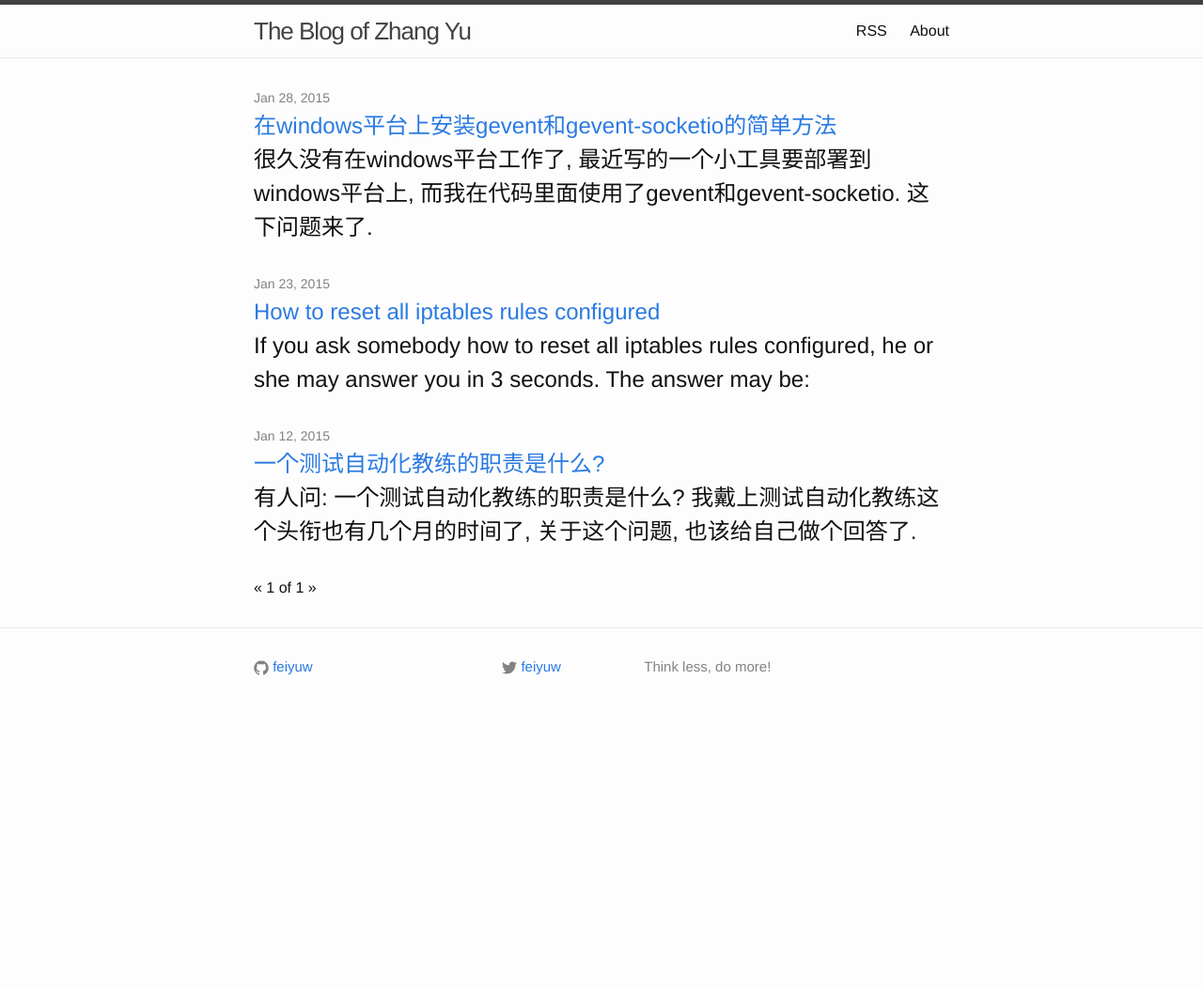
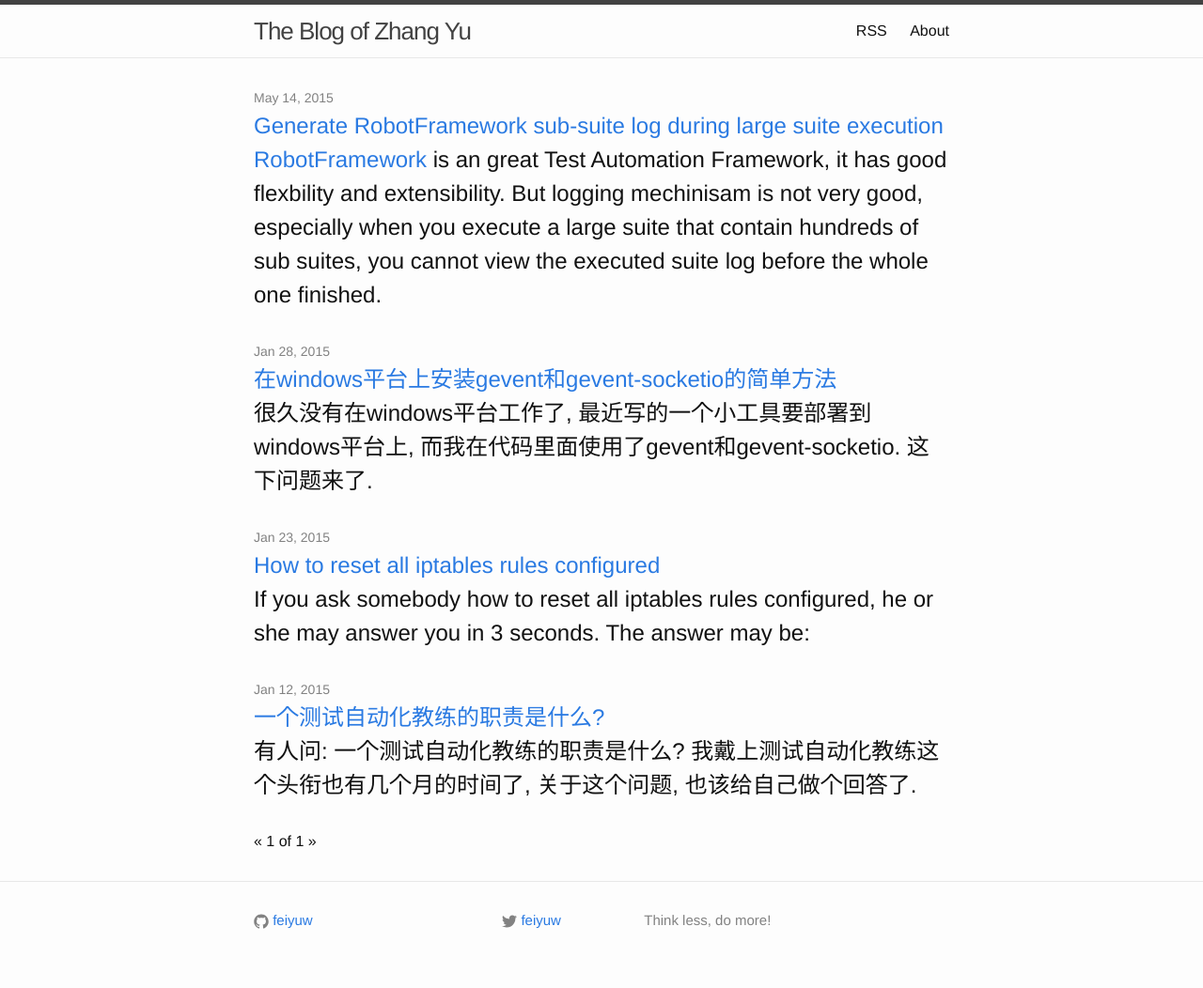
Before and after one commit to feiyuw/feiyuw.github.io, a Jekyll site: the page built from index.html, in a window 1280 px wide. Shown: the whole page at 94% size. Built offline with Jekyll 4.4.1, drawn with Linux system fonts in a browser that asks for light colours; the list of posts is cut into pages by our own code; before the commit the page ends 900 px from its top, so only the background shows below that; some of the changed lines change nothing that is shown.

Commit message:
add new blog

````diff
--- a/_config.yml
+++ b/_config.yml
@@ -12,3 +12,6 @@ paginate: 10
 # Build settings
 markdown: kramdown
 permalink: pretty
+
+gems:
+  - jekyll-sitemap
--- /dev/null
+++ b/_posts/2015-05-14-generate-robotframework-subsuite-log-during-large-suite-execution.md
@@ -0,0 +1,421 @@
+---
+layout: post
+title:  "Generate RobotFramework sub-suite log during large suite execution"
+date:   2015-05-14 15:02:00
+categories: TA
+---
+[RobotFramework](http://robotframework.org) is an great Test Automation Framework, it has good flexbility and extensibility. But logging mechinisam is not very good, especially when you execute a large suite that contain hundreds of sub suites, you cannot view the executed suite log before the whole one finished.
+
+But the good news is RobotFramework is open source, and it has good listener support, it may be possible to get it yourself.
+Yesterday, Ju Fei said he wish to do it to me, although I thought about it at least months ago, I didn't write even one byte of code of it.
+It's his push to let me start this work and write this blog, he also send the first version of code to me. Thanks him very much!
+
+As we know, during the execution of RobotFramework suite, it will write the log into `output.xml`, when the execution finished, it will generate `log.html` and `report.html` based on that `output.xml`. The easiest way may be generating a suite specified `output.xml` before it is started, and generate `log.html` after it finished.
+
+Let's find out the solution of `output.xml` logging in RobotFramework firstly.
+
+In the module `robot.output.xmllogger`, we find the class `XmlLogger`. The code is as below:
+
+```python
+class XmlLogger(ResultVisitor):
+
+    def __init__(self, path, log_level='TRACE', generator='Robot'):
+        self._log_message_is_logged = IsLogged(log_level)
+        self._error_message_is_logged = IsLogged('WARN')
+        self._writer = self._get_writer(path, generator)
+        self._errors = []
+
+    def _get_writer(self, path, generator):
+        if not path:
+            return NullMarkupWriter()
+        try:
+            writer = XmlWriter(path, encoding='UTF-8')
+        except EnvironmentError as err:
+            raise DataError("Opening output file '%s' failed: %s" %
+                            (path, err.strerror))
+        writer.start('robot', {'generator': get_full_version(generator),
+                               'generated': get_timestamp()})
+        return writer
+
+    def close(self):
+        self.start_errors()
+        for msg in self._errors:
+            self._write_message(msg)
+        self.end_errors()
+        self._writer.end('robot')
+        self._writer.close()
+
+    def set_log_level(self, level):
+        return self._log_message_is_logged.set_level(level)
+
+    def message(self, msg):
+        if self._error_message_is_logged(msg.level):
+            self._errors.append(msg)
+
+    def log_message(self, msg):
+        if self._log_message_is_logged(msg.level):
+            self._write_message(msg)
+
+    def _write_message(self, msg):
+        attrs = {'timestamp': msg.timestamp or 'N/A', 'level': msg.level}
+        if msg.html:
+            attrs['html'] = 'yes'
+        self._writer.element('msg', msg.message, attrs)
+
+    def start_keyword(self, kw):
+        attrs = {'name': kw.name, 'type': kw.type}
+        if kw.timeout:
+            attrs['timeout'] = unicode(kw.timeout)
+        self._writer.start('kw', attrs)
+        self._writer.element('doc', kw.doc)
+        self._write_list('arguments', 'arg', (unic(a) for a in kw.args))
+
+    def end_keyword(self, kw):
+        self._write_status(kw)
+        self._writer.end('kw')
+
+    def start_test(self, test):
+        attrs = {'id': test.id, 'name': test.name}
+        if test.timeout:
+            attrs['timeout'] = unicode(test.timeout)
+        self._writer.start('test', attrs)
+
+    def end_test(self, test):
+        self._writer.element('doc', test.doc)
+        self._write_list('tags', 'tag', test.tags)
+        self._write_status(test, {'critical': 'yes' if test.critical else 'no'})
+        self._writer.end('test')
+
+    def start_suite(self, suite):
+        attrs = {'id': suite.id, 'name': suite.name}
+        if suite.source:
+            attrs['source'] = suite.source
+        self._writer.start('suite', attrs)
+
+    def end_suite(self, suite):
+        self._writer.element('doc', suite.doc)
+        self._writer.start('metadata')
+        for name, value in suite.metadata.items():
+            self._writer.element('item', value, {'name': name})
+        self._writer.end('metadata')
+        self._write_status(suite)
+        self._writer.end('suite')
+
+    def start_statistics(self, stats):
+        self._writer.start('statistics')
+
+    def end_statistics(self, stats):
+        self._writer.end('statistics')
+
+    def start_total_statistics(self, total_stats):
+        self._writer.start('total')
+
+    def end_total_statistics(self, total_stats):
+        self._writer.end('total')
+
+    def start_tag_statistics(self, tag_stats):
+        self._writer.start('tag')
+
+    def end_tag_statistics(self, tag_stats):
+        self._writer.end('tag')
+
+    def start_suite_statistics(self, tag_stats):
+        self._writer.start('suite')
+
+    def end_suite_statistics(self, tag_stats):
+        self._writer.end('suite')
+
+    def visit_stat(self, stat):
+        self._writer.element('stat', stat.name,
+                             stat.get_attributes(values_as_strings=True))
+
+    def start_errors(self, errors=None):
+        self._writer.start('errors')
+
+    def end_errors(self, errors=None):
+        self._writer.end('errors')
+
+    def _write_list(self, container_tag, item_tag, items):
+        self._writer.start(container_tag)
+        for item in items:
+            self._writer.element(item_tag, item)
+        self._writer.end(container_tag)
+
+    def _write_status(self, item, extra_attrs=None):
+        attrs = {'status': item.status, 'starttime': item.starttime or 'N/A',
+                 'endtime': item.endtime or 'N/A'}
+        if not (item.starttime and item.endtime):
+            attrs['elapsedtime'] = str(item.elapsedtime)
+        if extra_attrs:
+            attrs.update(extra_attrs)
+        self._writer.element('status', item.message, attrs)
+```
+What do you find from the code? If you are puzzled, let's read the document of listener interfaces.
+
+| *Method*      |   *Arguments*    |   *Attributes / Explanation*                     |
+| ------------- | -----------------| -------------------------------------------------|
+| start_suite   | name, attributes | Keys in the attribute dictionary:                |
+|               |                  |                                                  |
+|               |                  | * id: suite id. 's1' for top level suite, 's1-s1'|
+|               |                  |   for its first child suite, 's1-s2' for second  |
+|               |                  |   child, and so on. (new in 2.8.5)               |
+|               |                  | * longname: suite name including parent suites   |
+|               |                  | * doc: test suite documentation                  |
+|               |                  | * metadata: dictionary/map containing `free test |
+|               |                  |   suite metadata`_                               |
+|               |                  | * source: absolute path of the file/directory    |
+|               |                  |   test suite was created from (new in 2.7)       |
+|               |                  | * suites: names of suites directly in this suite |
+|               |                  |   as a list of strings                           |
+|               |                  | * tests: names of tests directly in this suite   |
+|               |                  |   as a list of strings                           |
+|               |                  | * totaltests: total number of tests in this suite|
+|               |                  |   and all its sub-suites as an integer           |
+|               |                  | * starttime: execution start time                |
++---------------+------------------+--------------------------------------------------+
+| end_suite     | name, attributes | Keys in the attribute dictionary:                |
+|               |                  |                                                  |
+|               |                  | * id: suite id. 's1' for top level suite, 's1-s1'|
+|               |                  |   for its first child suite, 's1-s2' for second  |
+|               |                  |   child, and so on. (new in 2.8.5)               |
+|               |                  | * longname: test suite name including parents    |
+|               |                  | * doc: test suite documentation                  |
+|               |                  | * metadata: dictionary/map containing `free test |
+|               |                  |   suite metadata`_                               |
+|               |                  | * source: absolute path of the file/directory    |
+|               |                  |   test suite was created from (new in 2.7)       |
+|               |                  | * starttime: execution start time                |
+|               |                  | * endtime: execution end time                    |
+|               |                  | * elapsedtime: execution time in milliseconds    |
+|               |                  |   as an integer                                  |
+|               |                  | * status: either `PASS` or `FAIL`                |
+|               |                  | * statistics: suite statistics (number of passed |
+|               |                  |   and failed tests in the suite) as a string     |
+|               |                  | * message: error message if the suite setup or   |
+|               |                  |   teardown has failed, empty otherwise           |
++---------------+------------------+--------------------------------------------------+
+| start_test    | name, attributes | Keys in the attribute dictionary:                |
+|               |                  |                                                  |
+|               |                  | * id: test id in format like 's1-s2-t2', where   |
+|               |                  |   beginning is parent suite id and last part     |
+|               |                  |   shows test index in that suite (new in 2.8.5)  |
+|               |                  | * longname: test name including parent suites    |
+|               |                  | * doc: test case documentation                   |
+|               |                  | * tags: test case tags as a list of strings      |
+|               |                  | * critical: `yes` or `no` depending              |
+|               |                  |   is test considered critical or not             |
+|               |                  | * template: contains the name of the template    |
+|               |                  |   used for the test. If the test is not templated|
+|               |                  |   it will be an empty string                     |
+|               |                  | * starttime: execution start time                |
++---------------+------------------+--------------------------------------------------+
+| end_test      | name, attributes | Keys in the attribute dictionary:                |
+|               |                  |                                                  |
+|               |                  | * id: test id in format like 's1-s2-t2', where   |
+|               |                  |   beginning is parent suite id and last part     |
+|               |                  |   shows test index in that suite (new in 2.8.5)  |
+|               |                  | * longname: test name including parent suites    |
+|               |                  | * doc: test case documentation                   |
+|               |                  | * tags: test case tags as a list of strings      |
+|               |                  | * critical: `yes` or `no` depending              |
+|               |                  |   is test considered critical or not             |
+|               |                  | * template: contains the name of the template    |
+|               |                  |   used for the test. If the test is not templated|
+|               |                  |   it will be an empty string                     |
+|               |                  | * starttime: execution start time                |
+|               |                  | * endtime: execution end time                    |
+|               |                  | * elapsedtime: execution time in milliseconds    |
+|               |                  |   as an integer                                  |
+|               |                  | * status: either `PASS` or `FAIL`                |
+|               |                  | * message: status message, normally an error     |
+|               |                  |   message or an empty string                     |
++---------------+------------------+--------------------------------------------------+
+| start_keyword | name, attributes | Keys in the attribute dictionary:                |
+|               |                  |                                                  |
+|               |                  | * type: string `Keyword` for normal              |
+|               |                  |   keywords and `Test Setup`, `Test               |
+|               |                  |   Teardown`, `Suite Setup` or `Suite             |
+|               |                  |   Teardown` for keywords used in suite/test      |
+|               |                  |   setup/teardown                                 |
+|               |                  | * doc: keyword documentation                     |
+|               |                  | * args: keyword's arguments as a list of strings |
+|               |                  | * starttime: execution start time                |
++---------------+------------------+--------------------------------------------------+
+| end_keyword   | name, attributes | Keys in the attribute dictionary:                |
+|               |                  |                                                  |
+|               |                  | * type: same as with `start_keyword`             |
+|               |                  | * doc: keyword documentation                     |
+|               |                  | * args: keyword's arguments as a list of strings |
+|               |                  | * starttime: execution start time                |
+|               |                  | * endtime: execution end time                    |
+|               |                  | * elapsedtime: execution time in milliseconds    |
+|               |                  |   as an integer                                  |
+|               |                  | * status: either `PASS` or `FAIL`                |
++---------------+------------------+--------------------------------------------------+
+| log_message   | message          | Called when an executed keyword writes a log     |
+|               |                  | message. `message` is a dictionary with          |
+|               |                  | the following keys:                              |
+|               |                  |                                                  |
+|               |                  | * message: the content of the message            |
+|               |                  | * level: `log level`_ used in logging the message|
+|               |                  | * timestamp: message creation time, format is    |
+|               |                  |   `YYYY-MM-DD hh:mm:ss.mil`                      |
+|               |                  | * html: string `yes` or `no` denoting            |
+|               |                  |   whether the message should be interpreted as   |
+|               |                  |   HTML or not                                    |
++---------------+------------------+--------------------------------------------------+
+| message       | message          | Called when the framework itself writes a syslog_|
+|               |                  | message. `message` is a dictionary with          |
+|               |                  | same keys as with `log_message` method.          |
++---------------+------------------+--------------------------------------------------+
+| output_file   | path             | Called when writing to an output file is         |
+|               |                  | finished. The path is an absolute path to the    |
+|               |                  | file.                                            |
++---------------+------------------+--------------------------------------------------+
+| log_file      | path             | Called when writing to a log file is             |
+|               |                  | finished. The path is an absolute path to the    |
+|               |                  | file.                                            |
++---------------+------------------+--------------------------------------------------+
+| report_file   | path             | Called when writing to a report file is          |
+|               |                  | finished. The path is an absolute path to the    |
+|               |                  | file.                                            |
++---------------+------------------+--------------------------------------------------+
+| debug_file    | path             | Called when writing to a debug file is           |
+|               |                  | finished. The path is an absolute path to the    |
+|               |                  | file.                                            |
++---------------+------------------+--------------------------------------------------+
+| close         |                  | Called after all test suites, and test cases in  |
+|               |                  | them, have been executed.                        |
++---------------+------------------+--------------------------------------------------+
+
+Have you noticed they have the same function names, like `start_suite`, `end_suite`, `start_test` and `end_test`? That's interesting, what's the reason?
+
+As we know, from RobotFramework 2.8, the execution and logging are all inherited from `robot.model.visitor.SuiteVisitor`. And let's check `XmlLogger`.
+
+* robot.output.xmllogger.XmlLogger
+    - robot.result.visitor.ResultVisitor
+        - robot.model.visitor.SuiteVisitor
+
+After finding out this, I think it should be possible to implement a listener to generate log file for each sub suite. In the `start_suite`, a `XmlLogger` instance will be created, and it will be used in other interfaces like `start_test`, `start_keyword`, and in the `end_suite`, the xml file should be done and closed. So based on this, I wrote the first version.
+
+```python
+from robot.output import XmlLogger
+
+class SuiteLogger:
+    ROBOT_LISTENER_API_VERSION = 2
+
+    def start_suite(self, name, attributes):
+        self._logger = XmlLogger(name + '.output.xml')
+
+    def end_suite(self, name, attributes):
+        self._logger.end_suite(_DictObj(attributes))
+        self._logger.close()
+
+    def start_test(self, name, attributes):
+        self._logger.start_test(_DictObj(attributes))
+
+    def end_test(self, name, attributes):
+        self._logger.end_test(_DictObj(attributes))
+
+    def start_keyword(self, name, attributes):
+        self._logger.start_keyword(_DictObj(attributes))
+
+    def end_keyword(self, name, attributes):
+        self._logger.end_keyword(_DictObj(attributes))
+
+    def log_message(self, message):
+        self._logger.log_message(_DictObj(message))
+
+    def message(self, message):
+        self._logger.message(_DictObj(message))
+
+    def set_log_level(self, level):
+        self._logger.set_log_level(level)
+
+
+class _DictObj(object):
+    def __init__(self, attributes):
+        self._attrs = attributes
+
+    def __getattr__(self, attr):
+        if attr in self._attrs:
+            return self._attrs.[attr]
+        raise AttributeError
+```
+Test it, unfortunately it failed. I got many error messages like below:
+```
+[ ERROR ] Calling listener method 'start_test' of listener 'listener.SuiteLogger' failed: AttributeError
+```
+
+Checking the code, I found `XmlLogger` always need a object has `name` field, but the listener interface does not contain it.
+Add `attributes['name'] = name` before calling `self._logger`, most errors dispeared, but still AttirbuteError with `message` and `timeout`.
+This time, update `_DictObj`, instead of raising AttributeError, return None.
+Test again, most errors were removed, and `output.xml` was generated. But there was no any log message in it, only the structure. As executing `message` and `log_message`, the `self._logger` is always `None`.
+
+Thanks to RobotFramework, it provides a global context for us. It is `robot.running.EXECUTION_CONTEXTS`. So I wrote the first workable version.
+
+```python
+from robot.output import XmlLogger
+from robot.running import EXECUTION_CONTEXTS
+
+class SuiteLogger:
+    ROBOT_LISTENER_API_VERSION = 2
+
+    def start_suite(self, name, attributes):
+        attributes['name'] = name
+        self._get_logger().start_suite(_DictObj(attributes))
+
+    def end_suite(self, name, attributes):
+        attributes['name'] = name
+        self._get_logger().end_suite(_DictObj(attributes))
+        self._get_logger().close()
+
+    def start_test(self, name, attributes):
+        attributes['name'] = name
+        self._get_logger().start_test(_DictObj(attributes))
+
+    def end_test(self, name, attributes):
+        attributes['name'] = name
+        self._get_logger().end_test(_DictObj(attributes))
+
+    def start_keyword(self, name, attributes):
+        attributes['name'] = name
+        attributes['type'] = 'kw'
+        self._get_logger().start_keyword(_DictObj(attributes))
+
+    def end_keyword(self, name, attributes):
+        attributes['name'] = name
+        attributes['type'] = 'kw'
+        self._get_logger().end_keyword(_DictObj(attributes))
+
+    def log_message(self, message):
+        if self._get_logger():
+            self._get_logger().log_message(_DictObj(message))
+
+    def message(self, message):
+        if self._get_logger():
+            self._get_logger().message(_DictObj(message))
+
+    def set_log_level(self, level):
+        self._get_logger().set_log_level(level)
+
+    def _get_logger(self):
+        current = EXECUTION_CONTEXTS.current
+        if not current:
+            return None
+        if hasattr(current, 'suite_logger'):
+            return current.suite_logger
+        current.suite_logger = XmlLogger(current.suite.name + '.output.xml')
+        return current.suite_logger
+
+class _DictObj(object):
+    def __init__(self, attributes):
+        self._attrs = attributes
+
+    def __getattr__(self, attr):
+        return self._attrs.get(attr, None)
+```
+
+I have `output.xml` of sub-suite generated correctly, and then I can add code the generate `log.html` and `report.html`. The generated path is another issue, it should base on the settings of complete one.
+
+The latest code is at `https://github.com/feiyuw/idiomatic-robotframework/blob/master/examples/listener.py`.
````
